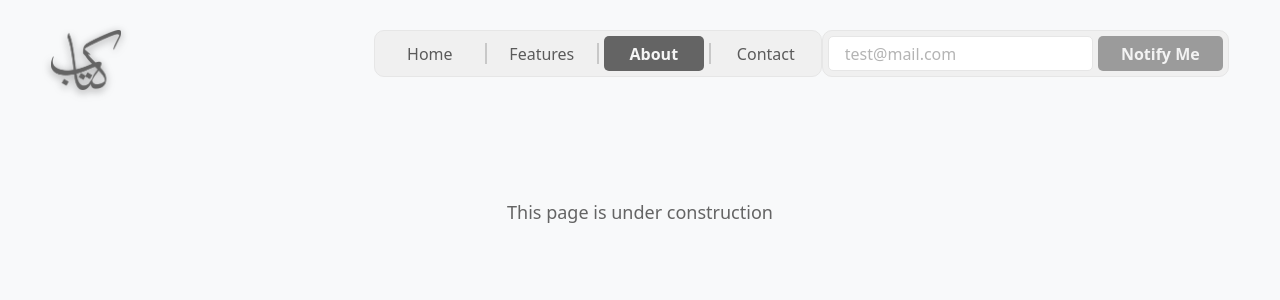
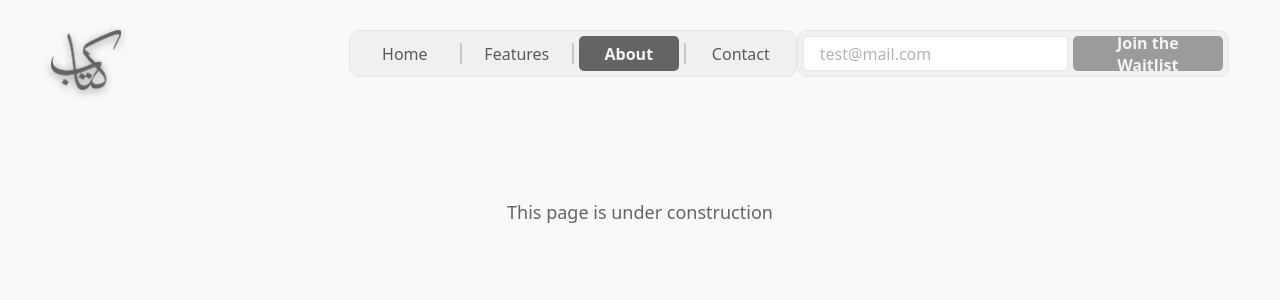
Before and after one commit to Hashir789/kitab, a Next.js app: page /about in a window 1280 px wide. Shown: the top 300 px of the page. Built offline with nearby package versions, Linux system fonts and the light colour scheme; no server answers; a web font is replaced by a local one.

Commit message:
join the waitlist

```diff
--- a/src/components/navbar/Navbar.module.css
+++ b/src/components/navbar/Navbar.module.css
@@ -220,7 +220,7 @@
 
 .waitlistButton {
     height: 35px;
-    width: 125px;
+    width: 150px;
     border: none;
     display: flex;
     font-size: 16px;
--- a/src/components/navbar/WaitlistForm.tsx
+++ b/src/components/navbar/WaitlistForm.tsx
@@ -191,7 +191,7 @@ export default function WaitlistForm() {
             type="submit"
             disabled={status === "loading" || !email || !isValidEmail(email)}
           >
-            {status === "loading" ? "Submitting..." : "Notify Me"}
+            {status === "loading" ? "Submitting..." : "Join the Waitlist"}
           </button>
         </form>
         <p className={styles.waitlistHelper} id="waitlist-helper">
```
